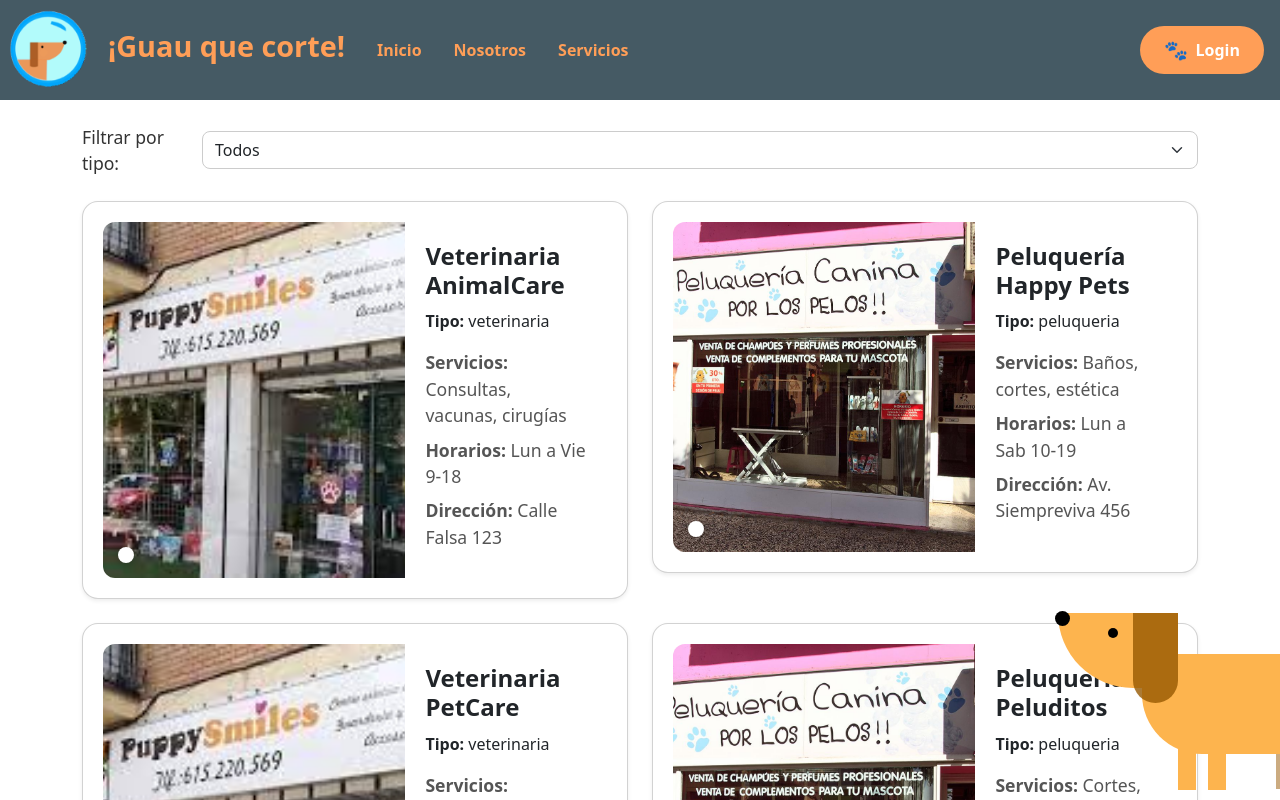
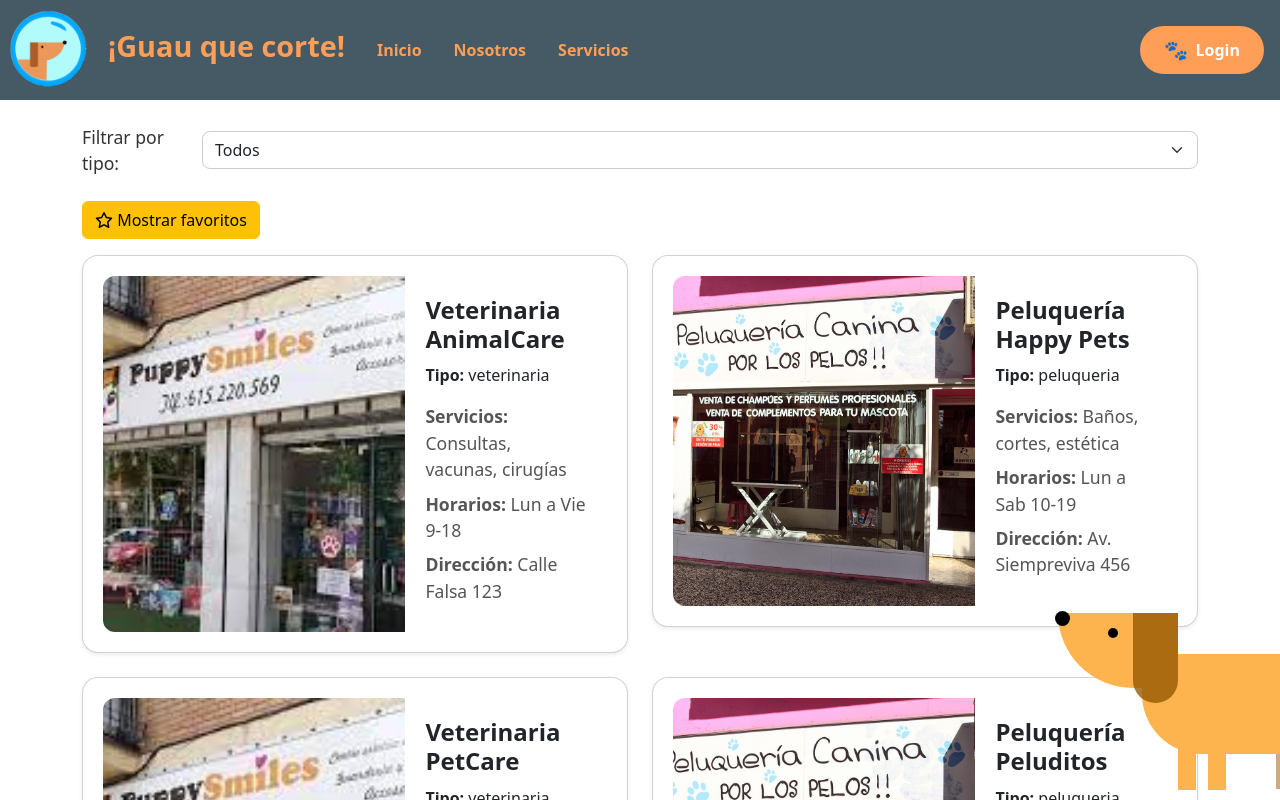
Before and after one commit to jeanbrcho/Frontend-Proyecto-Integrador, an Angular app: page /servicios in a window 1280 px wide. Shown: the top 800 px of the page. Built offline with nearby package versions, Linux system fonts and the light colour scheme; data requests are answered from the project's data file.

Commit message:
favoritos

```diff
--- a/src/app/components/models/card.model.ts
+++ b/src/app/components/models/card.model.ts
@@ -5,4 +5,5 @@ export interface Card {
   horarios: string;
   direccion: string;
   imagen: string;
+  favorito?: boolean;
 }
--- a/src/app/components/servicios/servicios.css
+++ b/src/app/components/servicios/servicios.css
@@ -33,17 +33,11 @@
 /* Estrella */
 .favorito {
   position: absolute;
-  bottom: 15px;
-  left: 15px;
-  background: white;
-  border-radius: 50%;
-  padding: 8px;
-  box-shadow: 0 2px 8px rgba(0, 0, 0, 0.25);
-}
-
-.favorito i {
-  color: #f5b301;
-  font-size: 22px;
+  top: 270px;
+  right: 320px;
+  font-size: 1.5rem; /* tamaño de la estrella */
+  cursor: pointer;
+  color: white;       /* color por defecto sobre la imagen */
 }
 
 /* Contenido */
--- a/src/app/components/servicios/servicios.html
+++ b/src/app/components/servicios/servicios.html
@@ -10,6 +10,13 @@
     </select>
   </div>
 
+  <button
+    class="btn btn-warning mb-3"
+    (click)="mostrarFavoritos = !mostrarFavoritos">
+    <i class="fa" [ngClass]="mostrarFavoritos ? 'fa-solid fa-star' : 'fa-regular fa-star'"></i>
+    {{ mostrarFavoritos ? 'Mostrar todos' : 'Mostrar favoritos' }}
+  </button>
+
   <!-- Cards -->
   <div class="row g-4">
     <div class="col-md-6" *ngFor="let card of cardsFiltradas()">
@@ -18,8 +25,8 @@
         <!-- Imagen -->
         <div class="servicio-imagen position-relative">
           <img [src]="card.imagen" alt="{{ card.nombre }}" />
-          <div class="favorito">
-            <i class="bi bi-star"></i>
+          <div class="favorito" (click)="toggleFavorito(card)">
+            <i class="fa" [ngClass]="card.favorito ? 'fa-solid fa-star text-warning' : 'fa-regular fa-star'"></i>
           </div>
         </div>
 
--- a/src/app/components/servicios/servicios.ts
+++ b/src/app/components/servicios/servicios.ts
@@ -1,4 +1,4 @@
-import { Component, OnInit} from '@angular/core';
+import { Component, OnInit } from '@angular/core';
 import { CommonModule } from '@angular/common';
 import { FormsModule } from '@angular/forms';
 import { Card } from '../models/card.model';
@@ -12,28 +12,47 @@ import { HttpClientModule } from '@angular/common/http';
   templateUrl: './servicios.html',
   styleUrls: ['./servicios.css']
 })
-export class Servicios implements OnInit{
+export class Servicios implements OnInit {
   cards: Card[] = [];
   filtroTipo: string = '';
+  mostrarFavoritos = false;
 
-  constructor(private cardsService: CardsService) {}
+  constructor(private cardsService: CardsService) { }
 
   ngOnInit() {
-    console.log('Servicios ngOnInit'); // esto debe verse
     this.cardsService.getCards().subscribe({
       next: cards => {
-        console.log('Cards cargadas:', cards); // esto también debe verse
         this.cards = cards;
+        this.cargarFavoritos();
+        console.log('Cards cargadas:', this.cards);
       },
       error: err => console.error(err)
     });
   }
 
+  cargarFavoritos() {
+    const favoritos: string[] = JSON.parse(localStorage.getItem('favoritos') || '[]');
+    this.cards.forEach(card => {
+      card.favorito = favoritos.includes(card.nombre);
+    });
+  }
 
   cardsFiltradas(): Card[] {
-  if (!this.filtroTipo) {
-    return this.cards; // devuelve array
+    let resultado = this.filtroTipo ? this.cards.filter(c => c.tipo === this.filtroTipo) : this.cards;
+    if (this.mostrarFavoritos) {
+      resultado = resultado.filter(c => c.favorito);
+    }
+    return resultado;
   }
-  return this.cards.filter((card: Card) => card.tipo === this.filtroTipo); // devuelve array filtrado
+
+  toggleFavorito(card: Card) {
+    card.favorito = !card.favorito;
+    this.guardarFavoritos();
+  }
+
+  guardarFavoritos() {
+    // Guardamos solo los nombres de las cards favoritas
+    const favoritos = this.cards.filter(c => c.favorito).map(c => c.nombre);
+    localStorage.setItem('favoritos', JSON.stringify(favoritos));
+  }
 }
-}
```
